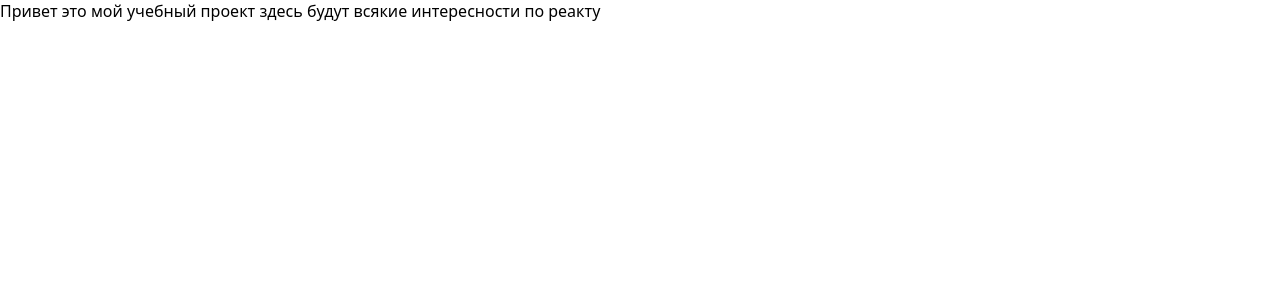
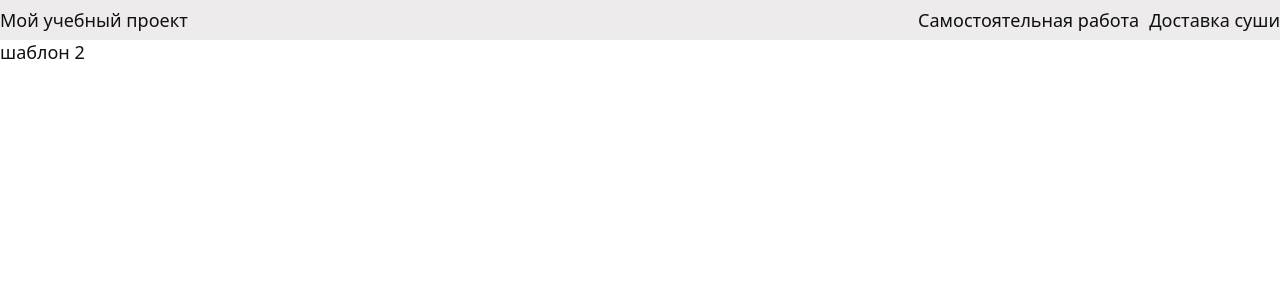
Before and after one commit to ArtErusov/test-project, a React (Create React App) app: page /independentone in a window 1280 px wide. Shown: the top 300 px of the page. Built offline with nearby package versions, Linux system fonts and the light colour scheme.

Commit message:
add router

```diff
--- a/package.json
+++ b/package.json
@@ -8,6 +8,7 @@
     "@testing-library/user-event": "^13.5.0",
     "react": "^18.2.0",
     "react-dom": "^18.2.0",
+    "react-router-dom": "^6.20.0",
     "react-scripts": "5.0.1",
     "sass": "^1.69.5",
     "web-vitals": "^2.1.4"
--- a/src/App.js
+++ b/src/App.js
@@ -1,9 +1,23 @@
 import './scss/app.scss';
+import Header from './header/header';
+import IndependentPageOne from './page/IndependentPageOne';
+import DeliveryPrototype from './page/DeliveryPrototype';
+
+
+
+import {BrowserRouter, Route, Routes} from "react-router-dom";
+
+
+
 
 function App() {
   return (
     <div>
-      Привет это мой учебный проект здесь будут всякие интересности по реакту
+      <Header />
+      <Routes>
+         <Route  path='/independentone' element={<IndependentPageOne />} />
+         <Route  path='/deliveryprototype' element={<DeliveryPrototype />} />
+      </Routes>
     </div>
   );
 }
--- /dev/null
+++ b/src/header/Header.module.scss
@@ -0,0 +1,21 @@
+@import '../scss/app.scss';
+
+
+.header{
+    background-color: #edebeb;
+
+    &__flex {
+        display: flex;
+        padding-top: 8px;
+        padding-bottom: 8px;
+        justify-content: space-between;
+
+        &__right {
+        display: flex;
+
+            li {
+                margin-left: 10px;
+            }
+        }
+    }
+}
--- /dev/null
+++ b/src/header/header.jsx
@@ -0,0 +1,20 @@
+import styles from './Header.module.scss';
+import { Link } from "react-router-dom";
+
+const Header = () => {
+ return(<div className={styles.header}>
+ <div className={styles.container}>
+        <div className={styles.header__flex}>
+            <nav>Мой учебный проект</nav>
+            <nav>
+                <ul className={styles.header__flex__right}>
+                    <li><Link to="http://localhost:3000/independentone">Самостоятельная работа</Link></li>
+                    <li><Link to="http://localhost:3000/deliveryprototype">Доставка суши</Link></li>
+                </ul>
+            </nav>
+        </div>
+    </div>
+</div>)
+
+}
+export default Header;
--- a/src/index.js
+++ b/src/index.js
@@ -1,10 +1,11 @@
 import React from 'react';
 import ReactDOM from 'react-dom/client';
 import App from './App';
+import {BrowserRouter} from "react-router-dom";
 
 const root = ReactDOM.createRoot(document.getElementById('root'));
 root.render(
-  <React.StrictMode>
+  <BrowserRouter>
     <App />
-  </React.StrictMode>
+  </BrowserRouter>
 );
--- /dev/null
+++ b/src/page/DeliveryPrototype.jsx
@@ -0,0 +1,7 @@
+const DeliveryPrototype = () => {
+    return(<div>
+шаблон 1
+    </div>)
+}
+
+export default DeliveryPrototype;
--- /dev/null
+++ b/src/page/IndependentPageOne.jsx
@@ -0,0 +1,7 @@
+const IndependentPageOne = () => {
+    return(<div>
+шаблон 2
+    </div>)
+}
+
+export default IndependentPageOne;
--- a/src/scss/app.scss
+++ b/src/scss/app.scss
@@ -1 +1,18 @@
 @import 'reset';
+
+$black: #101010;
+$orange: #FF9B04;
+$gray: #BABAC0;
+$lightOrange:#FFD699;
+
+
+body {
+    color: $black;
+    font-size: 18px;
+    font-weight: 500;
+}
+
+.container {
+    max-width: 1400px;
+    margin: 0 auto;
+}
```
Also changed, not shown: 1 other file (tests, documents, lock files or other folders).
